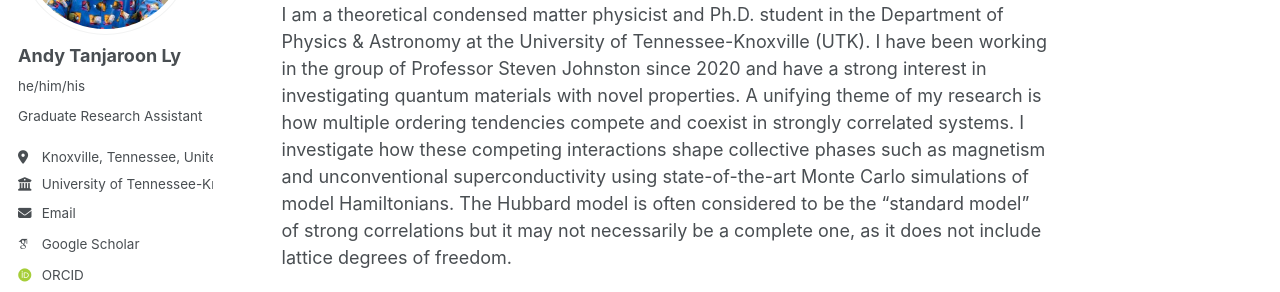
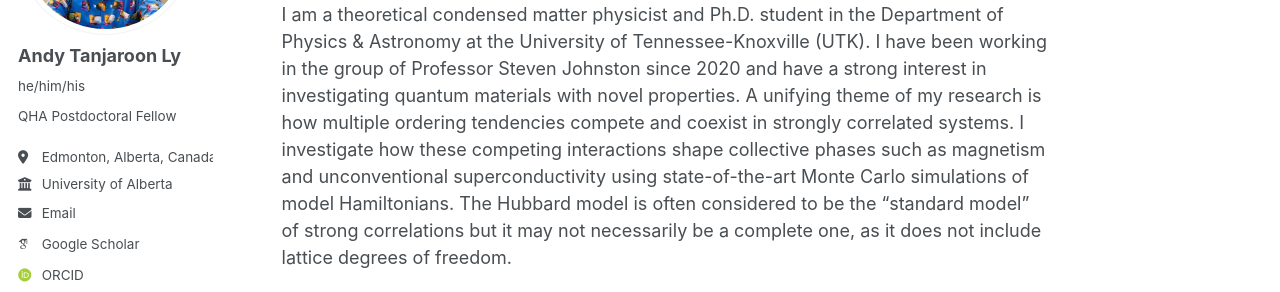
Before and after one commit to atanjaro/atanjaro.github.io, a Jekyll site: the page built from _pages/about.md, in a window 1280 px wide. Shown: the part 236-528 px from the top of the page. Built offline with Jekyll 4.4.1, drawn with Linux system fonts in a browser that asks for light colours; some web fonts are replaced; a script that is not in the unit is left out.

Commit message:
Update _config.yml

```diff
--- a/_config.yml
+++ b/_config.yml
@@ -26,11 +26,11 @@ author:
   avatar           : "profile.png"
   name             : "Andy Tanjaroon Ly"
   pronouns         : "he/him/his"
-  bio              : "Graduate Research Assistant"
-  location         : "Knoxville, Tennessee, United States, Earth"
-  employer         : "University of Tennessee-Knoxville"
+  bio              : "QHA Postdoctoral Fellow"
+  location         : "Edmonton, Alberta, Canada, Earth"
+  employer         : "University of Alberta"
   uri              : # URL
-  email            : "atanjaro@vols.utk.edu"
+  email            : "tanjaroo@ualberta.ca"
 
   # Academic websites
   academia         : # URL
```
